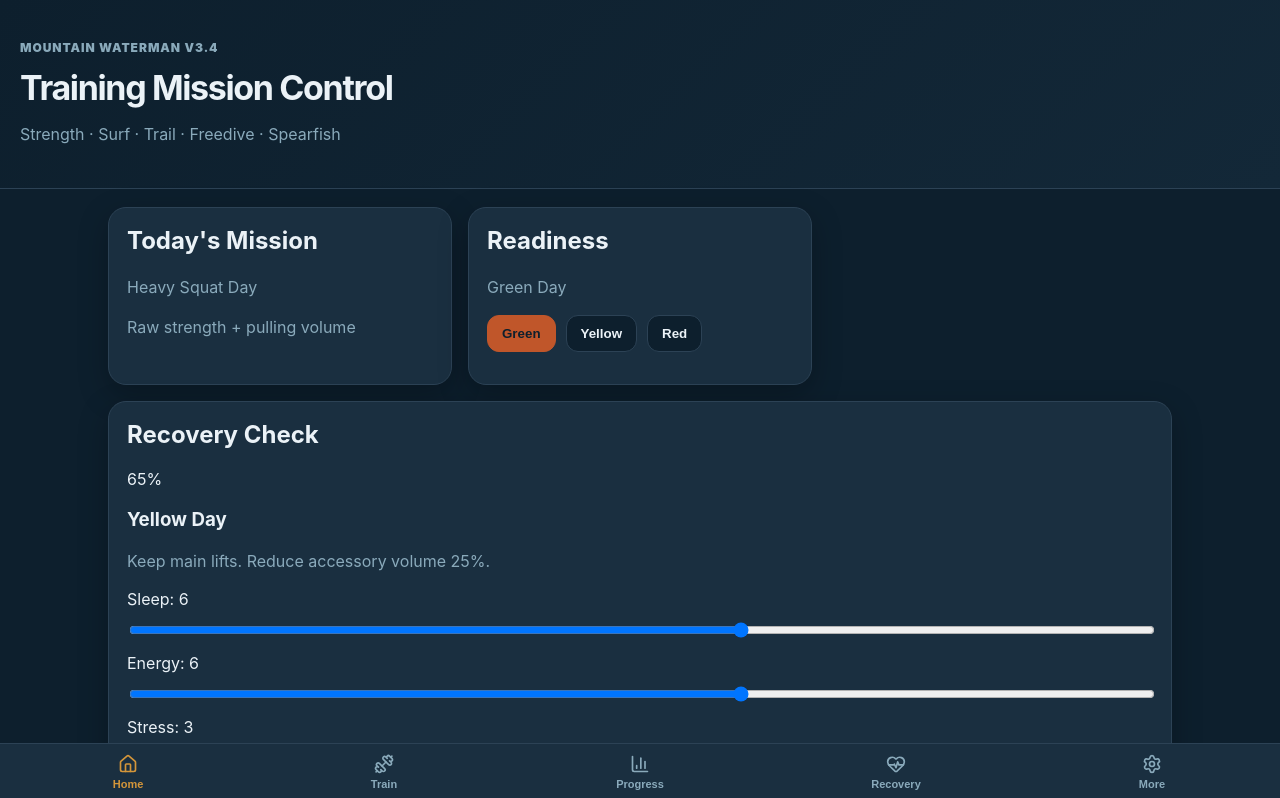
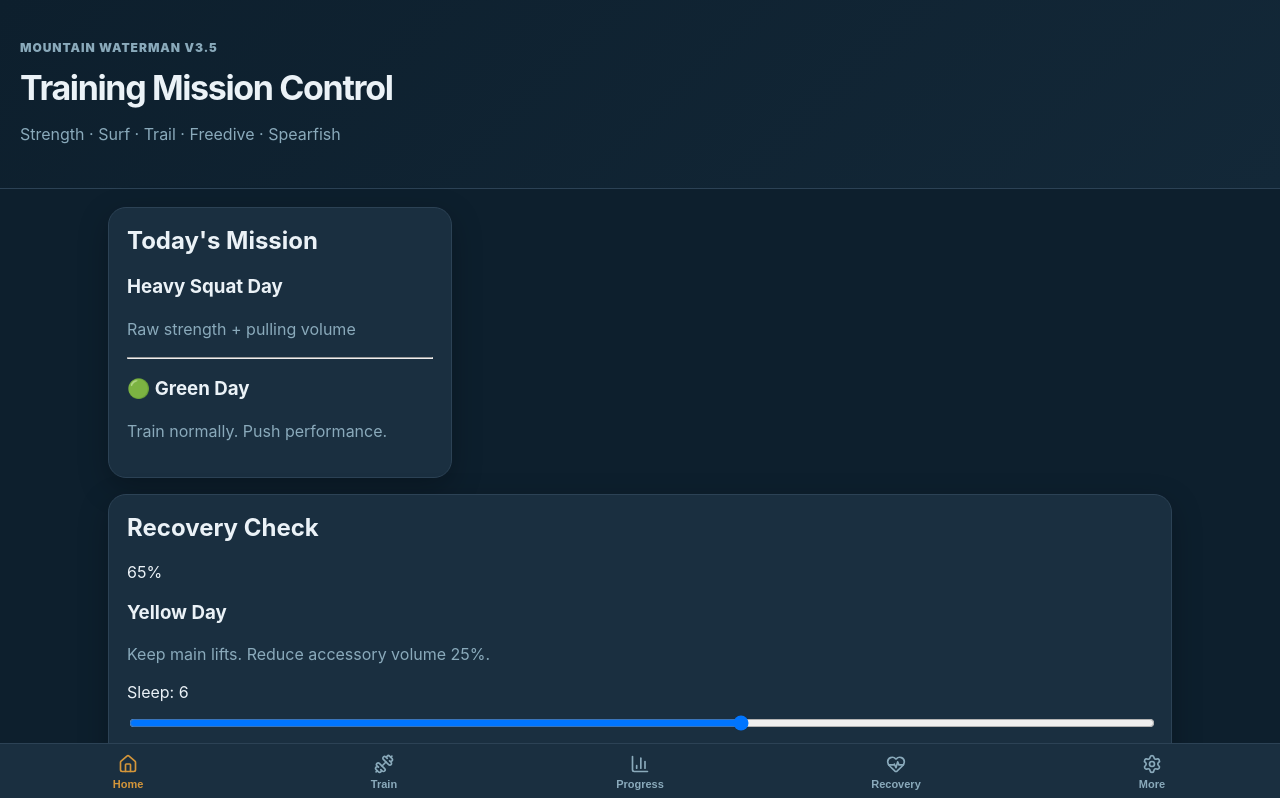
Before and after one commit to ltorres24/mountain-waterman, a React (Vite) app: page / in a window 1280 px wide. Shown: the top 798 px of the page. Built offline with nearby package versions, Linux system fonts and the light colour scheme.

Commit message:
Update App.jsx

```diff
--- a/src/App.jsx
+++ b/src/App.jsx
@@ -10,11 +10,24 @@ import "./style.css";
 
 export default function App() {
   const [tab, setTab] = useState("home");
+
   const [day, setDay] = useLocalStorage("mw-day", "Monday");
-  const [readiness, setReadiness] = useLocalStorage("mw-readiness", "Green");
-  const [completed, setCompleted] = useLocalStorage("mw-completed", []);
+
+  const [readiness, setReadiness] = useLocalStorage(
+    "mw-readiness",
+    "Green"
+  );
+
+  const [completed, setCompleted] = useLocalStorage(
+    "mw-completed",
+    []
+  );
+
   const [logs, setLogs] = useLocalStorage("mw-logs", {});
-  const [recovery, setRecovery] = useLocalStorage("mw-recovery", {
+
+  const [recovery, setRecovery] = useLocalStorage(
+    "mw-recovery",
+    {
       sleep: 6,
       energy: 6,
       stress: 3,
@@ -23,22 +36,31 @@ export default function App() {
       neck: 3,
       hip: 2,
       back: 2,
-  });
+    }
+  );
 
   const workout = workouts[day];
 
-  function addSet(exerciseName) {
-    const key = `${day}-${exerciseName}`;
+  function addSet(exercise) {
+    const key = `${day}-${exercise}`;
     const current = logs[key] || [];
 
     setLogs({
       ...logs,
-      [key]: [...current, { weight: "", reps: "", rpe: "" }],
+      [key]: [
+        ...current,
+        {
+          weight: "",
+          reps: "",
+          rpe: "",
+        },
+      ],
     });
   }
 
-  function updateSet(exerciseName, index, field, value) {
-    const key = `${day}-${exerciseName}`;
+  function updateSet(exercise, index, field, value) {
+    const key = `${day}-${exercise}`;
+
     const current = [...(logs[key] || [])];
 
     current[index] = {
@@ -59,8 +81,8 @@ export default function App() {
     setCompleted([
       {
         date: new Date().toLocaleDateString(),
+        title: workout.title,
         day,
-        title: workout.title,
         readiness,
       },
       ...completed,
@@ -69,39 +91,56 @@ export default function App() {
 
   return (
     <div className="app">
+
       <header className="hero">
-        <p className="eyebrow">Mountain Waterman v3.4</p>
+        <p className="eyebrow">
+          Mountain Waterman v3.5
+        </p>
+
         <h1>Training Mission Control</h1>
-        <p>Strength · Surf · Trail · Freedive · Spearfish</p>
+
+        <p>
+          Strength · Surf · Trail · Freedive · Spearfish
+        </p>
       </header>
 
       <main>
+
         {tab === "home" && (
           <section className="grid">
+
             <div className="card">
               <h2>Today's Mission</h2>
-              <p>{workout.title}</p>
+
+              <h3>{workout.title}</h3>
+
               <p>{workout.focus}</p>
+
+              <hr />
+
+              <h3>
+                {readiness === "Green" && "🟢 Green Day"}
+                {readiness === "Yellow" && "🟡 Yellow Day"}
+                {readiness === "Red" && "🔴 Red Day"}
+              </h3>
+
+              <p>
+                {readiness === "Green" &&
+                  "Train normally. Push performance."}
+
+                {readiness === "Yellow" &&
+                  "Keep the main lifts. Reduce accessory work by about 25%."}
+
+                {readiness === "Red" &&
+                  "Recovery day. Mobility, Zone 2 and corrective work only."}
+              </p>
             </div>
 
-            <div className="card">
-              <h2>Readiness</h2>
-              <p>{readiness} Day</p>
-
-              <div className="button-row">
-                {["Green", "Yellow", "Red"].map((r) => (
-                  <button
-                    key={r}
-                    className={readiness === r ? "selected" : ""}
-                    onClick={() => setReadiness(r)}
-                  >
-                    {r}
-                  </button>
-                ))}
-              </div>
-            </div>
-
-            <RecoveryCheck recovery={recovery} setRecovery={setRecovery} />
+            <RecoveryCheck
+              recovery={recovery}
+              setRecovery={setRecovery}
+              onStatusChange={setReadiness}
+            />
 
             <div className="card wide">
               <h2>Recent Workouts</h2>
@@ -111,17 +150,20 @@ export default function App() {
               ) : (
                 completed.slice(0, 5).map((w, i) => (
                   <div className="history" key={i}>
-                    {w.date} · {w.day} · {w.title} · {w.readiness}
+                    {w.date} • {w.day} • {w.title} • {w.readiness}
                   </div>
                 ))
               )}
             </div>
+
           </section>
         )}
 
         {tab === "train" && (
           <section className="card">
+
             <h2>{workout.title}</h2>
+
             <p>{workout.focus}</p>
 
             <div className="button-row">
@@ -137,8 +179,11 @@ export default function App() {
             </div>
 
             <div className="exercise-list">
+
               {workout.exercises.map(([name, goal, intensity]) => {
+
                 const key = `${day}-${name}`;
+
                 const sets = logs[key] || [];
 
                 return (
@@ -154,48 +199,69 @@ export default function App() {
                     }
                   />
                 );
+
               })}
+
             </div>
 
-            <button className="complete" onClick={completeWorkout}>
+            <button
+              className="complete"
+              onClick={completeWorkout}
+            >
               Complete Workout
             </button>
+
           </section>
         )}
 
         {tab === "progress" && (
           <section className="card">
+
             <h2>Strength Targets</h2>
 
             {targets.map(([name, current, target]) => (
               <div className="target" key={name}>
                 <div>
                   <strong>{name}</strong>
+
                   <span>
                     {current} → {target}
-                    {name === "Pull-ups" ? " reps" : " lb"}
+                    {name === "Pull-ups"
+                      ? " reps"
+                      : " lb"}
                   </span>
                 </div>
 
                 <progress
-                  value={Math.round((current / target) * 100)}
+                  value={Math.round(
+                    (current / target) * 100
+                  )}
                   max="100"
                 />
+
               </div>
             ))}
+
           </section>
         )}
 
         {tab === "recovery" && (
-          <section className="grid">
-            <RecoveryCheck recovery={recovery} setRecovery={setRecovery} />
-          </section>
+          <RecoveryCheck
+            recovery={recovery}
+            setRecovery={setRecovery}
+            onStatusChange={setReadiness}
+          />
         )}
 
         {tab === "more" && <AthleteProfile />}
+
       </main>
 
-      <BottomNav tab={tab} setTab={setTab} />
+      <BottomNav
+        tab={tab}
+        setTab={setTab}
+      />
+
     </div>
   );
 }
```
Lines whose indentation alone changed are shown as unchanged.
